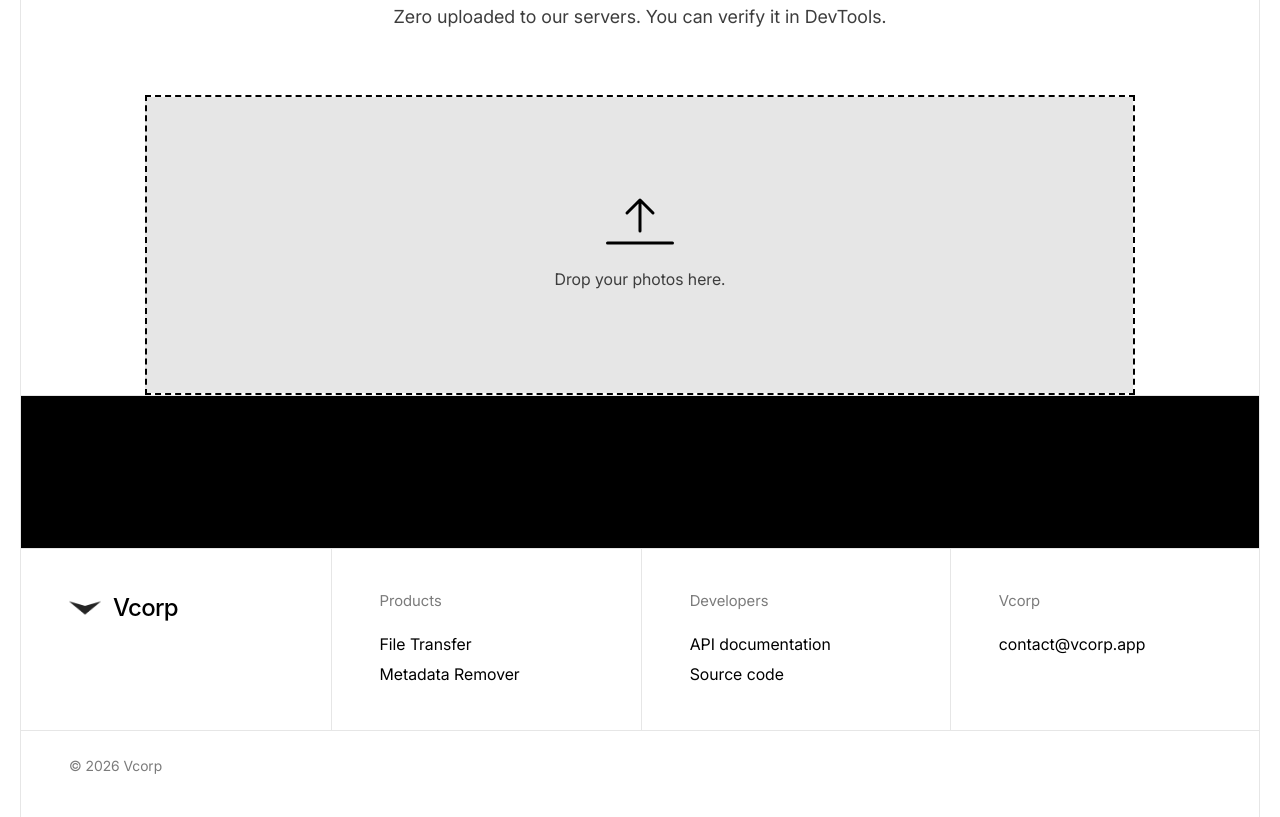
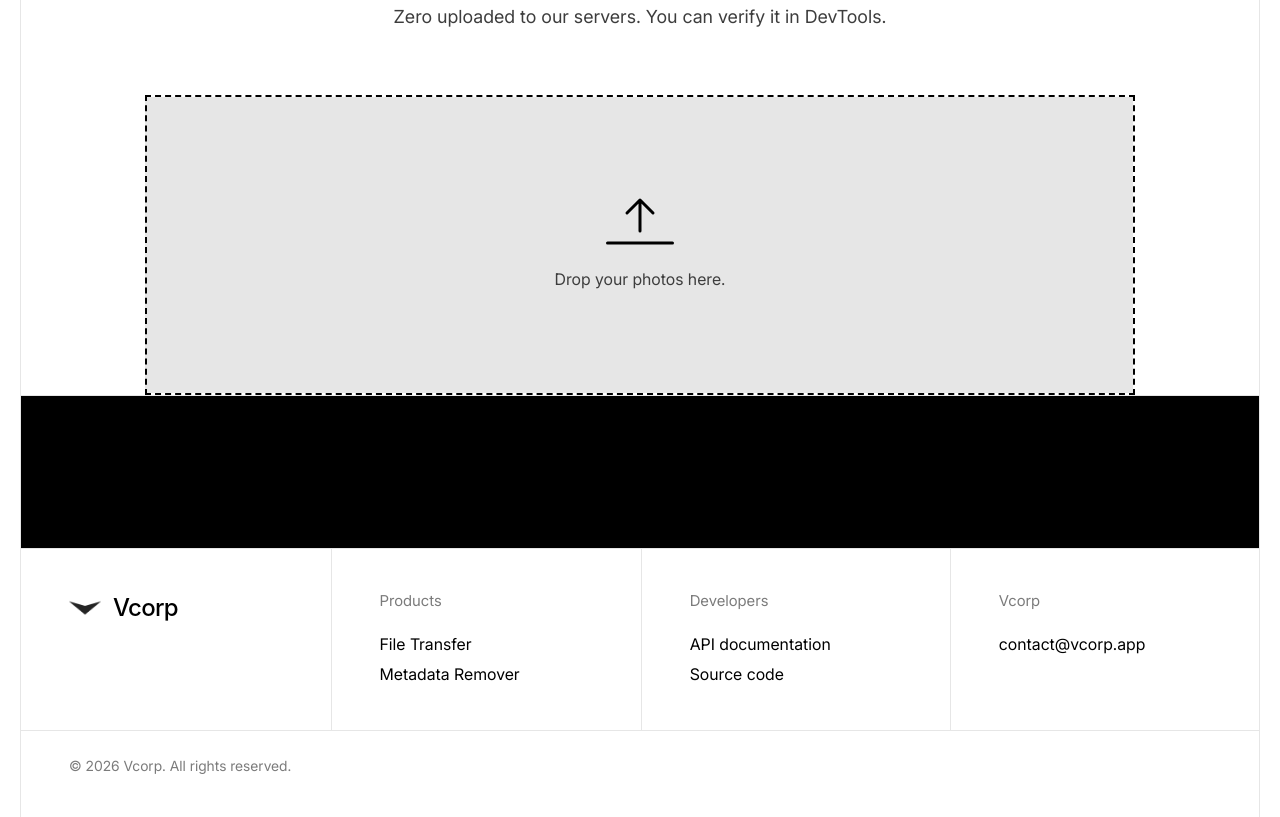
Before and after one commit to gotlandrolamg-dev/Metadata-Remover, a website built with Vite: page index.html in a window 1280 px wide. Shown: the part 371-1188 px from the top of the page. Built offline with nearby package versions, Linux system fonts and the light colour scheme; a web font is replaced by a local one.

Commit message:
Footer reads All rights reserved, like the other pages

```diff
--- a/index.html
+++ b/index.html
@@ -95,7 +95,7 @@
           <div><h4>Vcorp</h4><ul><li><a href="mailto:contact@vcorp.app">contact@vcorp.app</a></li></ul></div>
         </div>
       </div>
-      <div class="frame row bottom"><span>© 2026 Vcorp</span></div>
+      <div class="frame row bottom"><span>© 2026 Vcorp. All rights reserved.</span></div>
     </footer>
   </body>
   <script type="module" src="./src/script.ts"></script>
```
